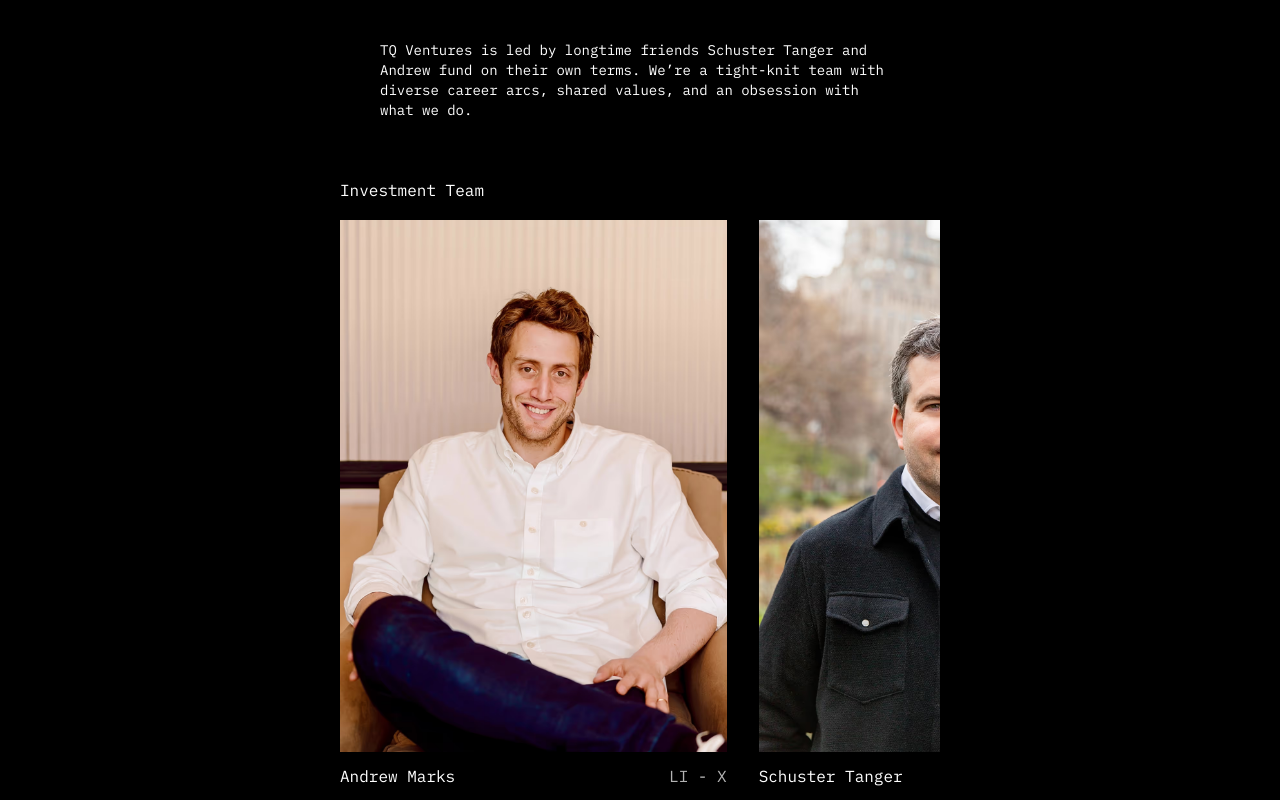
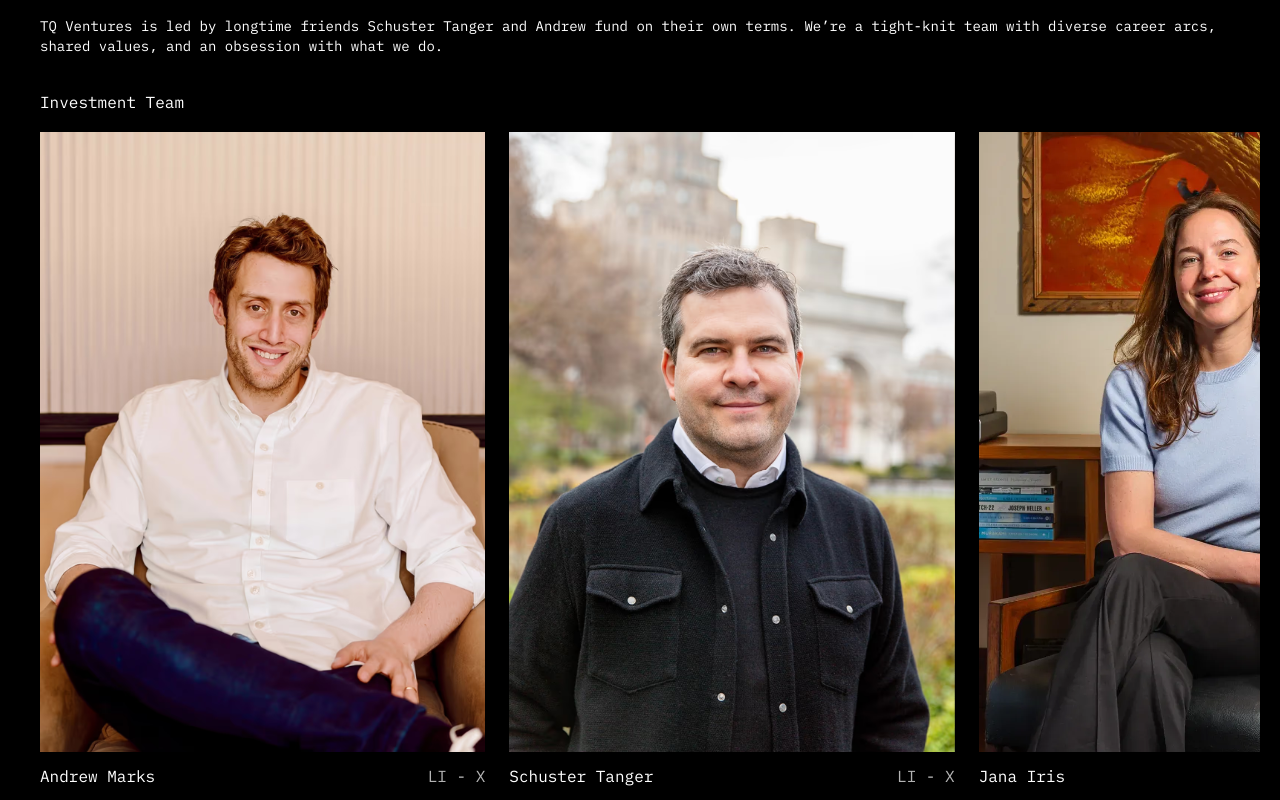
Before and after one commit to terrybrash/tq-meet-us, a Next.js app: page / in a window 1280 px wide. Built offline with nearby package versions, Linux system fonts and the light colour scheme.

Commit message:
full bleed team

```diff
--- a/app/globals.css
+++ b/app/globals.css
@@ -14,15 +14,19 @@
   height: 100dvh;
   max-height: 100vh;
   max-height: 100dvh;
-  max-width: 600px;
+  max-width: 1200px;
   margin: 0 auto;
+  padding: 0px 20px;
+  box-sizing: content-box;
 
   display: grid;
   grid-template-rows: auto 1fr;
 }
 
 .company {
-  gap: 0px 32px;
+  gap: 0px 24px;
+  margin: 0px -20px;
+  padding: 0px 20px;
 
   overflow-x: auto;
   display: grid;
@@ -69,7 +73,7 @@
 }
 
 .headshot + .headshot {
-  margin-left: 32px;
+  margin-left: 24px;
 }
 
 .headshot > img {
--- a/app/page.tsx
+++ b/app/page.tsx
@@ -106,7 +106,7 @@
         <div className="bg-red-300 w-50" style={{ height: `${width}px` }}></div>
       </div> */}
       {/* <div className="absolute w-10 h-svh bg-red-200"></div> */}
-      <div className="text-sm p-10 space-y-10 shrink-0 grow-0">
+      <div className="text-sm my-4 space-y-10 shrink-0 grow-0">
         <p>
           TQ Ventures is led by longtime friends Schuster Tanger and Andrew fund
           on their own terms. We’re a tight-knit team with diverse career arcs,
```
